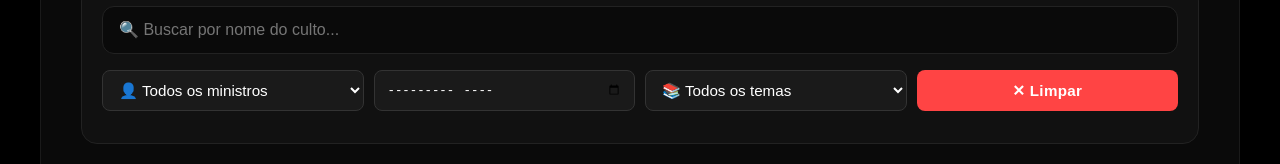
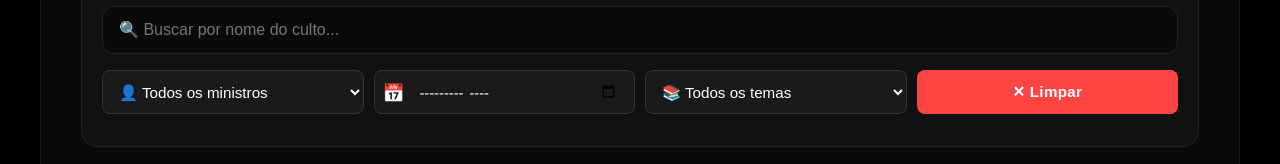
Before and after one commit to lucasrmonteiro07/repertorio-culto, a plain HTML site: page index.html in a window 1280 px wide. Shown: the part 170-334 px from the top of the page. Drawn offline with Linux system fonts and the light colour scheme.

Commit message:
style: melhorar campo de filtro de data com icone e styling aprimorado

```diff
--- a/index.html
+++ b/index.html
@@ -572,6 +572,30 @@
             outline: none;
             border-color: #2596be;
             box-shadow: 0 0 10px rgba(37, 150, 190, 0.2);
+            background: #1f1f1f;
+        }
+
+        /* Melhorias para input tipo month */
+        .filtro-input[type="month"] {
+            min-width: 160px;
+            padding-left: 8px;
+        }
+
+        .filtro-input[type="month"]::placeholder {
+            color: #666666;
+        }
+
+        /* Input de data com estilo melhorado */
+        .filtro-input[type="date"],
+        .filtro-input[type="month"] {
+            font-family: 'Segoe UI', sans-serif;
+        }
+
+        /* Suporte para webkit (Chrome, Safari) */
+        .filtro-input[type="month"]::-webkit-outer-spin-button,
+        .filtro-input[type="month"]::-webkit-inner-spin-button {
+            -webkit-appearance: none;
+            margin: 0;
         }
 
         .btn-limpar {
@@ -645,12 +669,16 @@
                         <option value="">👤 Todos os ministros</option>
                     </select>
 
+                    <div style="display: flex; align-items: center; background: #1a1a1a; border: 1px solid #333333; border-radius: 8px; padding: 0 8px;">
+                        <span style="color: #999999; margin-right: 6px; font-size: 1.1em;">📅</span>
                         <input
                             type="month"
                             id="filtro-mes"
                             class="filtro-input"
+                            style="border: none; background: transparent; flex: 1; padding: 10px 8px; margin: 0;"
                             onchange="executarBusca()"
                         >
+                    </div>
 
                     <select id="filtro-tema" class="filtro-select" onchange="executarBusca()">
                         <option value="">📚 Todos os temas</option>
```
Also changed, not shown: public/index.html (+28 -0 lines). Lines whose indentation alone changed are shown as unchanged.
